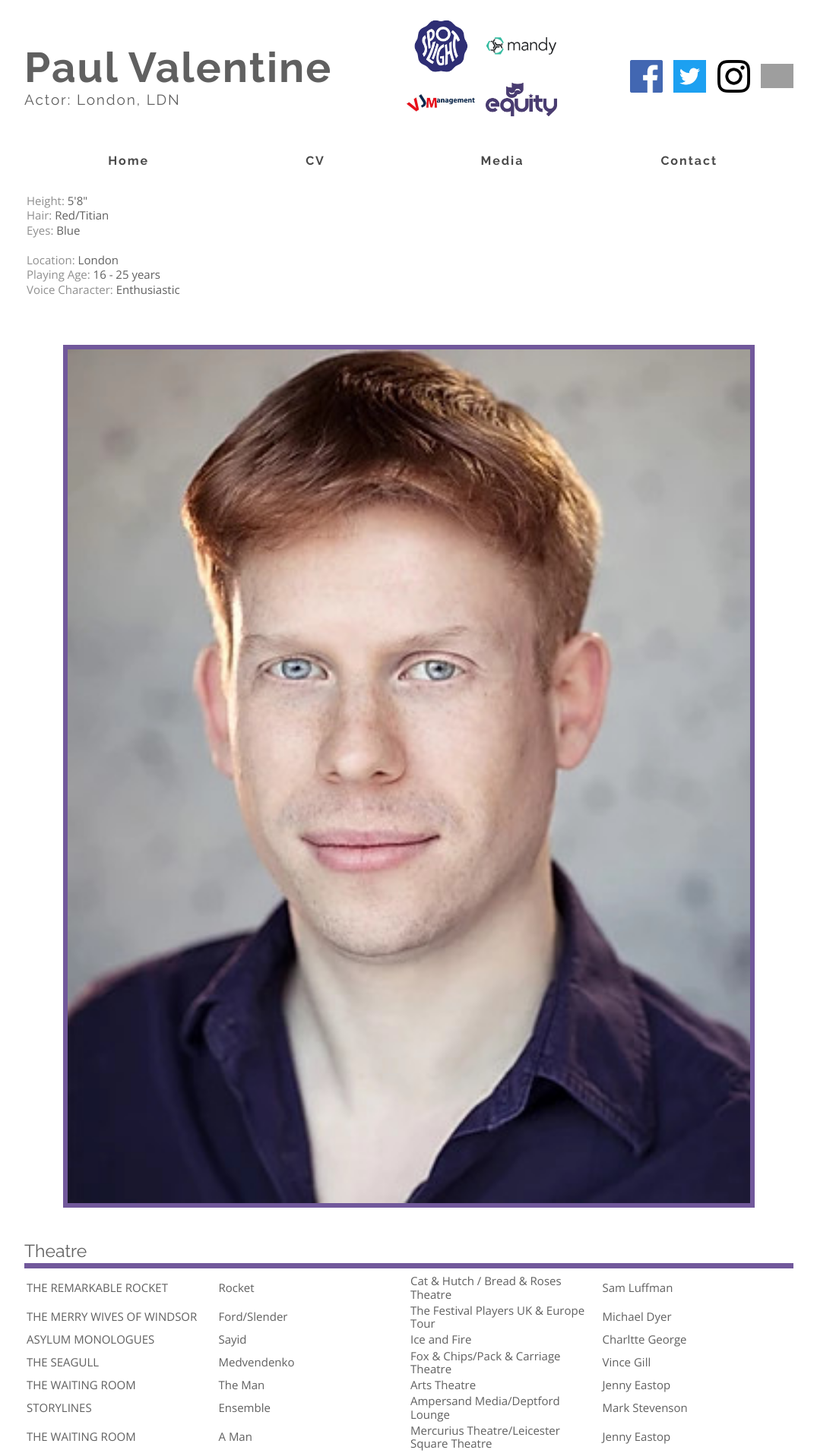
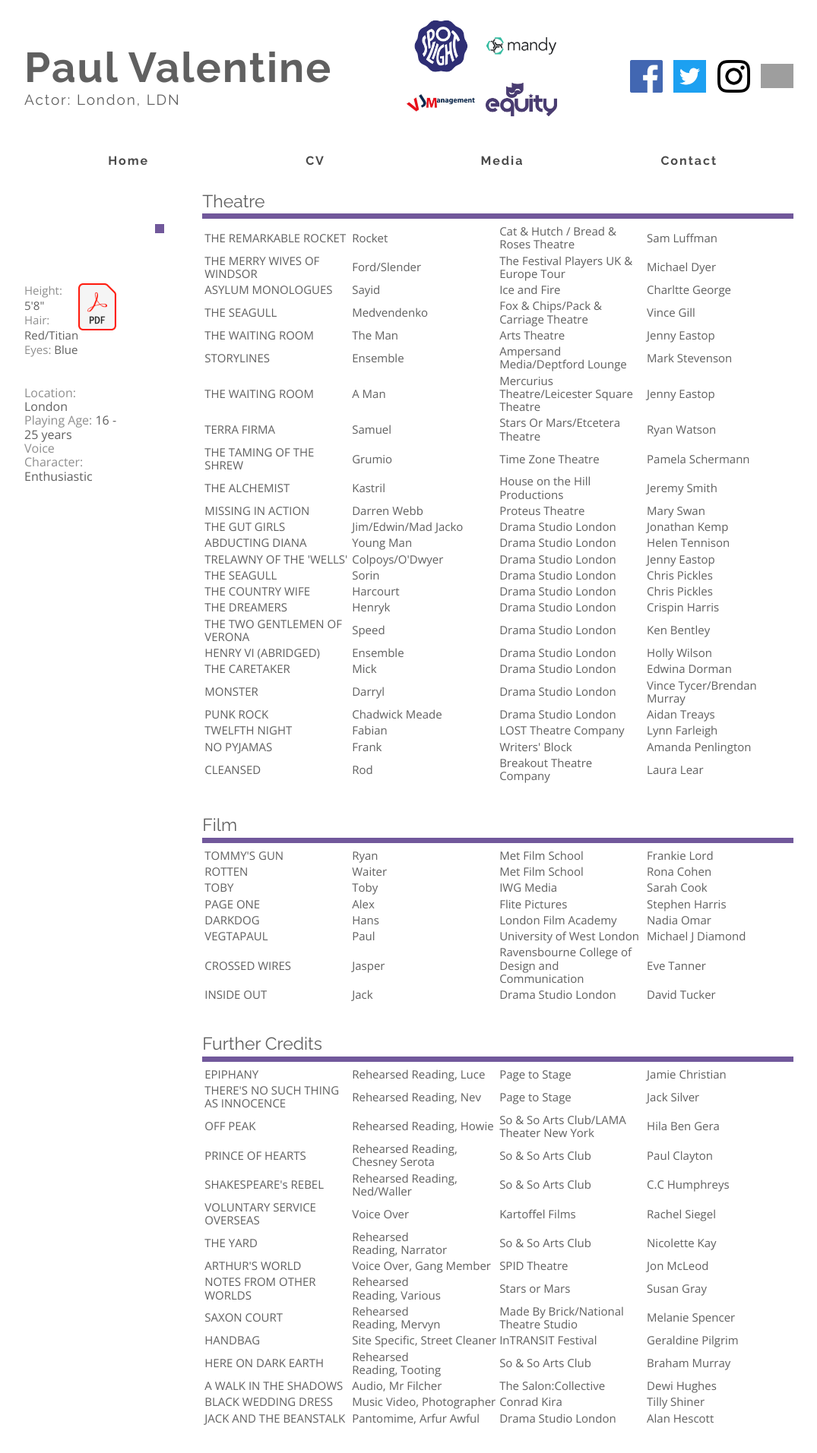
Before and after one commit to pvsitedesign/pvsite, a Jekyll site: the page built from cv.html, in a window 1280 px wide. Shown: the top 1913 px of the page at 76% size, without its empty margins (102-1177 px from the left). Built offline with Jekyll 4.4.1, drawn with Linux system fonts in a browser that asks for light colours; grey boxes are pictures that could not be loaded.

Commit message:
add desktop cv page

```diff
--- a/_includes/post-content.html
+++ /dev/null
@@ -1,5 +0,0 @@
-<table>
-  <tr>
-    <td class="post-title"><p class="font_15">{{ post.title }}</p></td>
-  </tr>
-</table>
--- /dev/null
+++ b/_includes/upcoming-post-content.html
@@ -0,0 +1,3 @@
+{% if post.when == 'upcoming' %}
+  <p class="font_15">{{ post.title }}</p>
+{% endif %}
--- a/_posts/2017-03-23-THE-MERRY-WIVES-OF-WINDSOR.markdown
+++ b/_posts/2017-03-23-THE-MERRY-WIVES-OF-WINDSOR.markdown
@@ -3,6 +3,7 @@
 title:  "THE MERRY WIVES OF WINDSOR, The Festival Players UK & Europe Tour, Michael Dyer"
 date:   2020-03-23 16:28:27 +0000
 categories: jekyll update
+when: upcoming
 ---
 You’ll find this post in your `_posts` directory. Go ahead and edit it and re-build the site to see your changes. You can rebuild the site in many different ways, but the most common way is to run `jekyll serve`, which launches a web server and auto-regenerates your site when a file is updated.
 
--- a/_posts/2017-07-14-THE-REMARKABLE-ROCKET.markdown
+++ b/_posts/2017-07-14-THE-REMARKABLE-ROCKET - Copy.markdown
@@ -2,7 +2,8 @@
 layout: post
 title:  "THE REMARKABLE ROCKET, Cat & Hutch / Bread & Roses Theatre, Sam Luffman"
 date:   2020-03-23 16:28:27 +0000
-categories: jekyll update
+categories: jekyll
+when: recent
 ---
 You’ll find this post in your `_posts` directory. Go ahead and edit it and re-build the site to see your changes. You can rebuild the site in many different ways, but the most common way is to run `jekyll serve`, which launches a web server and auto-regenerates your site when a file is updated.
 
--- a/css/queries.css
+++ b/css/queries.css
@@ -20,23 +20,22 @@
   }
   .index-flex-content .flex-content-2 {
     width: 48.5%;
-
-    display: flex;
-    flex-flow: column;
-    height: 100%;
   }
   .btn {
     display: block;
     width: 50%;
     margin: auto;
   }
-
-  .index-flex-content .index-player {
-    display: flex;
-    flex-grow: 1;
+  /*cv text and picture*/
+  .cv-flex-content {
+    flex-direction: row;
   }
-  .index-flex-content .index-player iframe {
-
+  .flex-cv-1 {
+    width: 50%;
+    margin-top: 12%;
+  }
+  .flex-cv-2 {
+    width: 50%;
   }
 }
 
@@ -49,4 +48,18 @@
   .flex-cv-3 {
     display: none;
   }
+  /*hide icons and nav*/
+  .logo-icons {
+    display: none;
+  }
+  .social-icons {
+    display: none;
+  }
+  nav {
+    display: none;
+  }
+  /*cv table*/
+  .flex-cv-3 {
+    display: none;
+  }
 }
--- a/css/style.css
+++ b/css/style.css
@@ -242,15 +242,16 @@
 .index-flex-content {
   display: flex;
   flex-direction: column;
+  margin-bottom: 70px;
 }
 
-.index-flex-content .index-player {
-  display: none;
+.flex-content-2 {
+  display: flex;
+  flex-direction: column;
 }
 
-.index-player {
-  width: 100%;
-  margin: auto;
+.index-video {
+  margin: auto 0 4px 0;
 }
 
 .font_23 {
@@ -300,7 +301,7 @@
 }
 
 .flex_img_extra_margin {
-  margin: 0 5% 40px 5%;
+  margin: 40px 5% 40px 5%;
 }
 
 .contact-form table:first-of-type {
@@ -354,6 +355,10 @@
 }
 
 /*cv*/
+.cv-flex-content {
+  display: flex;
+  flex-direction: column;
+}
 
 .flex-cv-1 table:last-of-type {
   padding: 0 0 60px 0;
@@ -364,6 +369,19 @@
   table-layout: fixed;
   margin: 5px 0 40px 0;
   font-size: 15px;
+}
+
+.cv-pdf-flex {
+  width: 100%;
+  display: flex;
+}
+
+.cv-pdf-flex p {
+  width: 60%;
+}
+
+.pdf-icon {
+  width: 50px;
 }
 
 /*media*/
--- a/cv.html
+++ b/cv.html
@@ -4,16 +4,18 @@
 
 <div class="body-flex-content">
 
+  <div class="cv-flex-content">
+
     <div class="flex-cv-1">
 
-    <table>
-      <tr>
-        <td>
-          <p class="font_12"><span class="text-light">Height: </span>5'8"<br><span class="text-light">Hair: </span>Red/Titian<br><span class="text-light">Eyes: </span>Blue<br><br><span class="text-light">Location: </span>London<br><span class="text-light">Playing Age: </span> 16 - 25 years<br><span class="text-light">Voice Character: </span>Enthusiastic
+      <div class="cv-pdf-flex">
+        <p class="font_12"><span class="text-light">Height: </span>5'8"<br><span class="text-light">Hair: </span>Red/Titian<br><span class="text-light">Eyes: </span>Blue</p>
+        <a href="https://docdro.id/egzjFlh"><img class="pdf-icon" src="{{ '/assets/images/icons/pdf-icon.png' | prepend: site.baseurl }}"></a>
+      </div><br><br>
+
+      <p>
+        <span class="text-light">Location: </span>London<br><span class="text-light">Playing Age: </span> 16 - 25 years<br><span class="text-light">Voice Character: </span>Enthusiastic
       </p>
-        </td>
-      </tr>
-    </table>
 
     </div>
 
@@ -366,3 +368,5 @@
     </div>
 
   </div>
+
+</div>
```
Also changed, not shown: _includes/recent-post-content.html (added, +9 -0 lines), index.html (+13 -15 lines), assets/images/icons/pdf-icon.png (added). Lines whose indentation alone changed are shown as unchanged.
